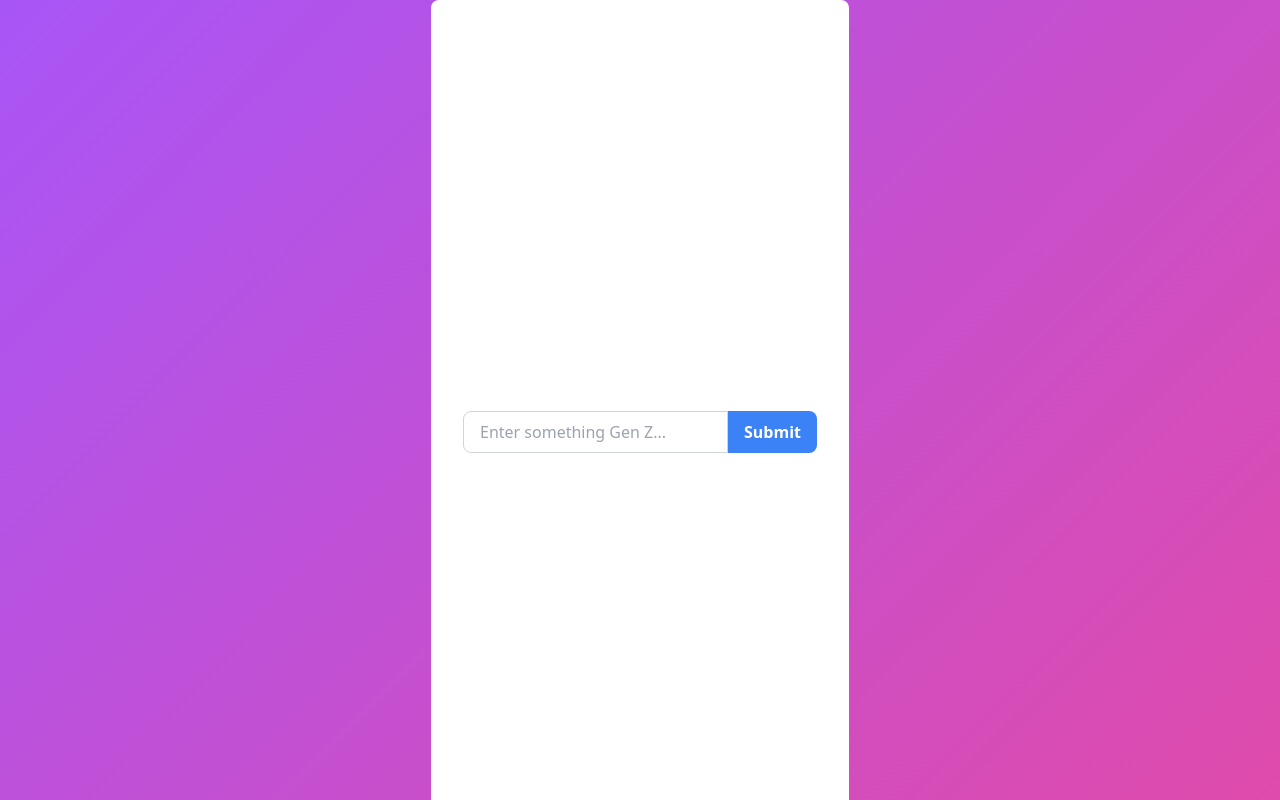
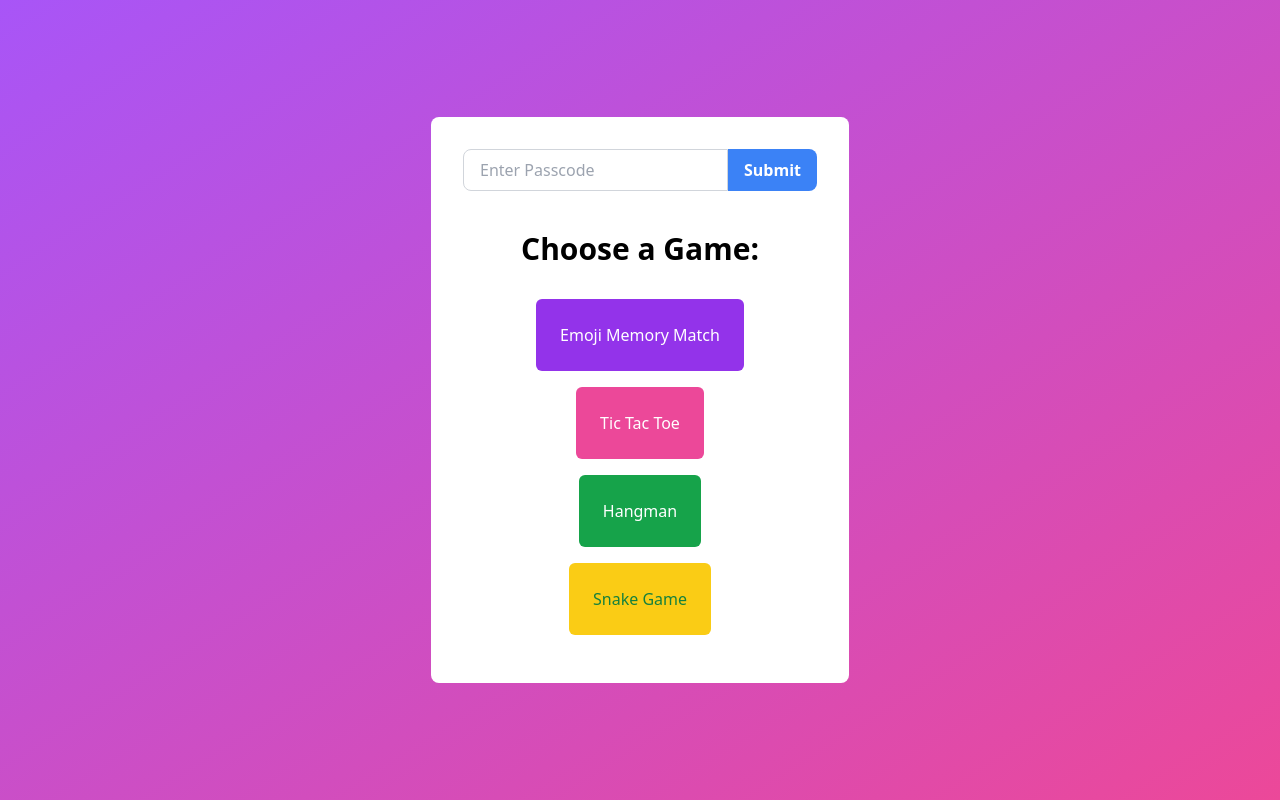
Before and after one commit to jati251/practice-nextjs, a Next.js app: page / in a window 1280 px wide. Shown: the top 800 px of the page. Built offline with nearby package versions, Linux system fonts and the light colour scheme.

Commit message:
fix : search input

```diff
--- a/src/pages/index.tsx
+++ b/src/pages/index.tsx
@@ -14,7 +14,7 @@ const Menu: React.FC = () => {
   const handleSubmit = (event: React.FormEvent<HTMLFormElement>) => {
     event.preventDefault();
     // Here you can handle the submission of the input value
-    if (value === "november") {
+    if (value === "15nov") {
       isCorrect(true);
     }
     // Optionally, you can clear the input value after submission
@@ -24,14 +24,14 @@ const Menu: React.FC = () => {
   return (
     <div className="bg-gradient-to-br from-purple-500 to-pink-500 min-h-screen flex items-center justify-center">
       <div className="bg-white p-8 rounded-lg">
-        <div className="flex items-center justify-center h-screen">
-          <form onSubmit={handleSubmit} className="flex">
+        <div className="flex items-center justify-center">
+          <form onSubmit={handleSubmit} className="flex mb-10">
             <input
               type="text"
               value={value}
               onChange={handleChange}
               className="appearance-none border border-gray-300 rounded-l-lg py-2 px-4 focus:outline-none focus:border-blue-500"
-              placeholder="Enter something Gen Z..."
+              placeholder="Enter Passcode"
             />
             <button
               type="submit"
@@ -73,8 +73,8 @@ const Menu: React.FC = () => {
           </li>
           {correct && (
             <li className="mb-4">
-              <Link href="/game/snake-game" passHref>
-                <div className="block bg-pink-400 text-green-700 p-6 rounded-md text-center hover:bg-purple-700 transition-colors duration-300 cursor-pointer">
+              <Link href="/game/valentino-dilla" passHref>
+                <div className="block bg-pink-400 text-blue-700 p-6 rounded-md text-center hover:bg-purple-700 transition-colors duration-300 cursor-pointer">
                   Valentino Dilla
                 </div>
               </Link>
```
